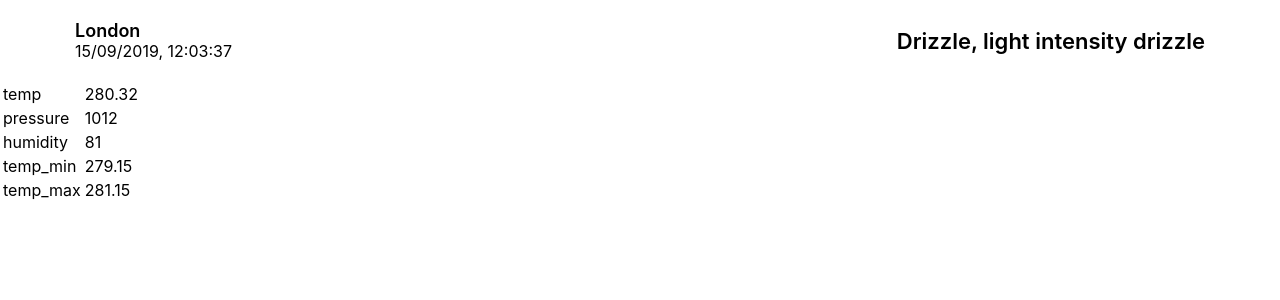
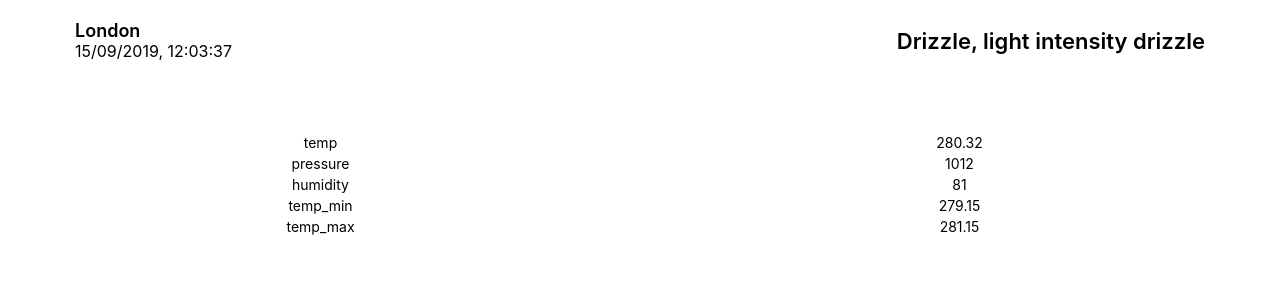
Before and after one commit to siva037/weather-monitor, a React (Create React App) app: page / in a window 1280 px wide. Shown: the top 300 px of the page. Built offline with nearby package versions, Linux system fonts and the light colour scheme.

Commit message:
Add css for the weather data list

```diff
--- a/src/components/weather/Weather.css
+++ b/src/components/weather/Weather.css
@@ -22,3 +22,11 @@
   font-size: 22px;
   font-weight: 600;
 }
+
+.weather-item__details {
+  width: 100%;
+  table-layout: fixed;
+  font-size: 14px;
+  padding-top: 50px;
+  text-align: center;
+}
```
